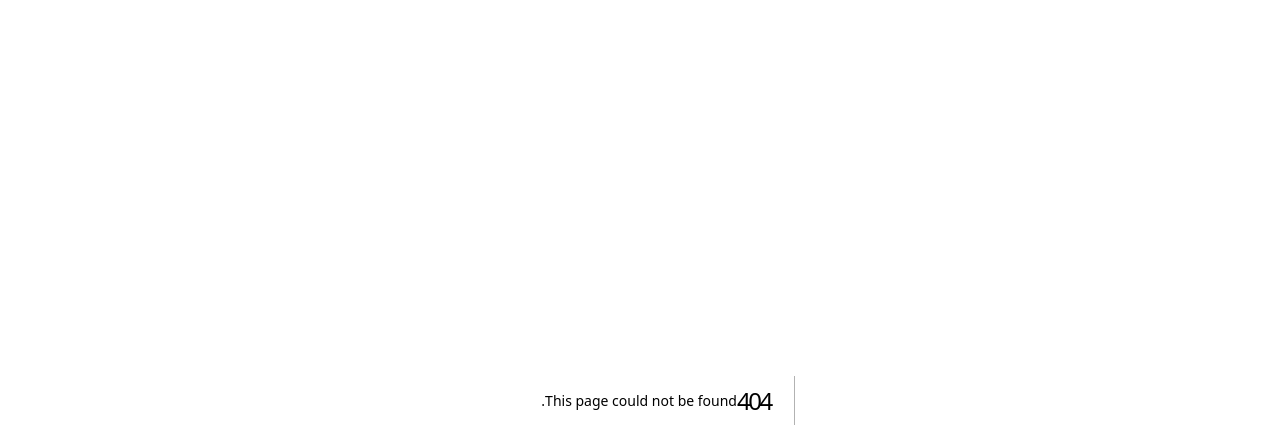
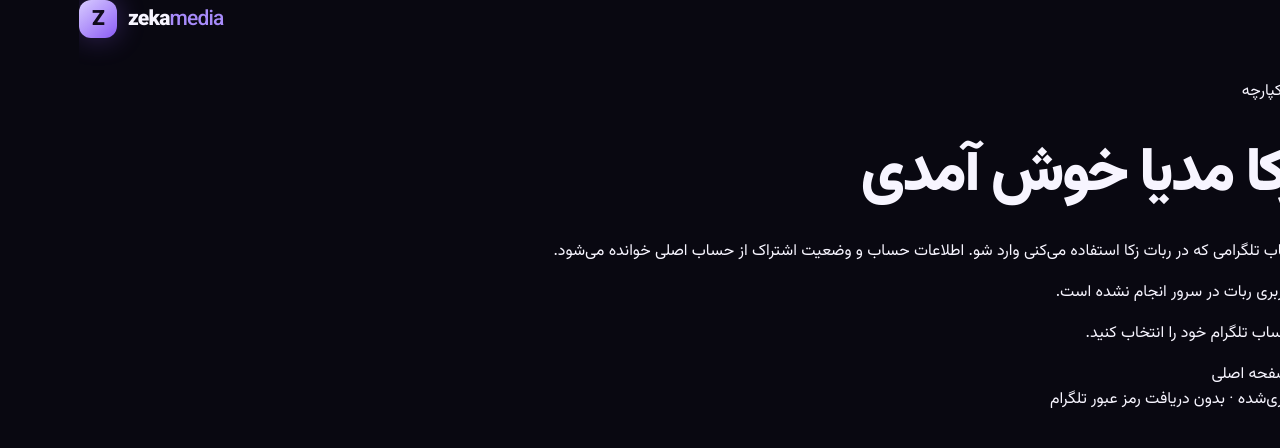
Before and after one commit to zekainstabot/zeka-media, a Next.js app: page /login in a window 1280 px wide. Before the commit this address had no page. Shown: the top 448 px of the page. Built offline with nearby package versions, Linux system fonts and the light colour scheme.

Commit message:
Create Telegram sign-in page

```diff
--- /dev/null
+++ b/app/login/page.tsx
@@ -0,0 +1,89 @@
+"use client";
+
+import Script from "next/script";
+import { useEffect, useState } from "react";
+
+declare global {
+  interface Window {
+    onTelegramAuth?: (user: Record<string, unknown>) => void;
+  }
+}
+
+export default function LoginPage() {
+  const [status, setStatus] = useState("برای ورود، حساب تلگرام خود را انتخاب کنید.");
+  const [loading, setLoading] = useState(false);
+  const botUsername = process.env.NEXT_PUBLIC_TELEGRAM_BOT_USERNAME;
+
+  useEffect(() => {
+    window.onTelegramAuth = async (telegramUser) => {
+      setLoading(true);
+      setStatus("در حال بررسی حساب تلگرام...");
+      try {
+        const response = await fetch("/api/auth/telegram", {
+          method: "POST",
+          headers: { "Content-Type": "application/json" },
+          body: JSON.stringify(telegramUser),
+        });
+        const data = await response.json();
+
+        if (!response.ok) {
+          if (data.error === "BOT_ACCOUNT_REQUIRED") {
+            setStatus("ابتدا ربات زکا را در تلگرام Start کنید و سپس دوباره وارد شوید.");
+          } else {
+            setStatus("ورود تأیید نشد. دوباره تلاش کنید.");
+          }
+          return;
+        }
+
+        window.location.href = "/dashboard";
+      } catch {
+        setStatus("ارتباط با سرور برقرار نشد.");
+      } finally {
+        setLoading(false);
+      }
+    };
+
+    return () => {
+      delete window.onTelegramAuth;
+    };
+  }, []);
+
+  return (
+    <main className="auth-page">
+      <section className="auth-card">
+        <a className="brand auth-brand" href="/">
+          <span className="brand-mark">Z</span>
+          <span>zeka<span className="brand-light">media</span></span>
+        </a>
+        <div className="auth-symbol">✦</div>
+        <p className="auth-kicker">ورود امن و یکپارچه</p>
+        <h1 className="auth-title">به زکا مدیا خوش آمدی</h1>
+        <p className="auth-description">
+          با همان حساب تلگرامی که در ربات زکا استفاده می‌کنی وارد شو.
+          اطلاعات حساب و وضعیت اشتراک از حساب اصلی خوانده می‌شود.
+        </p>
+
+        {botUsername ? (
+          <div className="telegram-login">
+            <Script
+              src="https://telegram.org/js/telegram-widget.js?22"
+              strategy="afterInteractive"
+              data-telegram-login={botUsername}
+              data-size="large"
+              data-radius="10"
+              data-userpic="false"
+              data-request-access="write"
+              data-onauth="onTelegramAuth(user)"
+            />
+          </div>
+        ) : (
+          <p className="auth-status error">تنظیم نام کاربری ربات در سرور انجام نشده است.</p>
+        )}
+
+        <p className={`auth-status ${loading ? "loading" : ""}`}>{status}</p>
+        <a className="back-link" href="/">بازگشت به صفحه اصلی</a>
+        <div className="auth-security">اتصال رمزنگاری‌شده · بدون دریافت رمز عبور تلگرام</div>
+      </section>
+    </main>
+  );
+}
```
